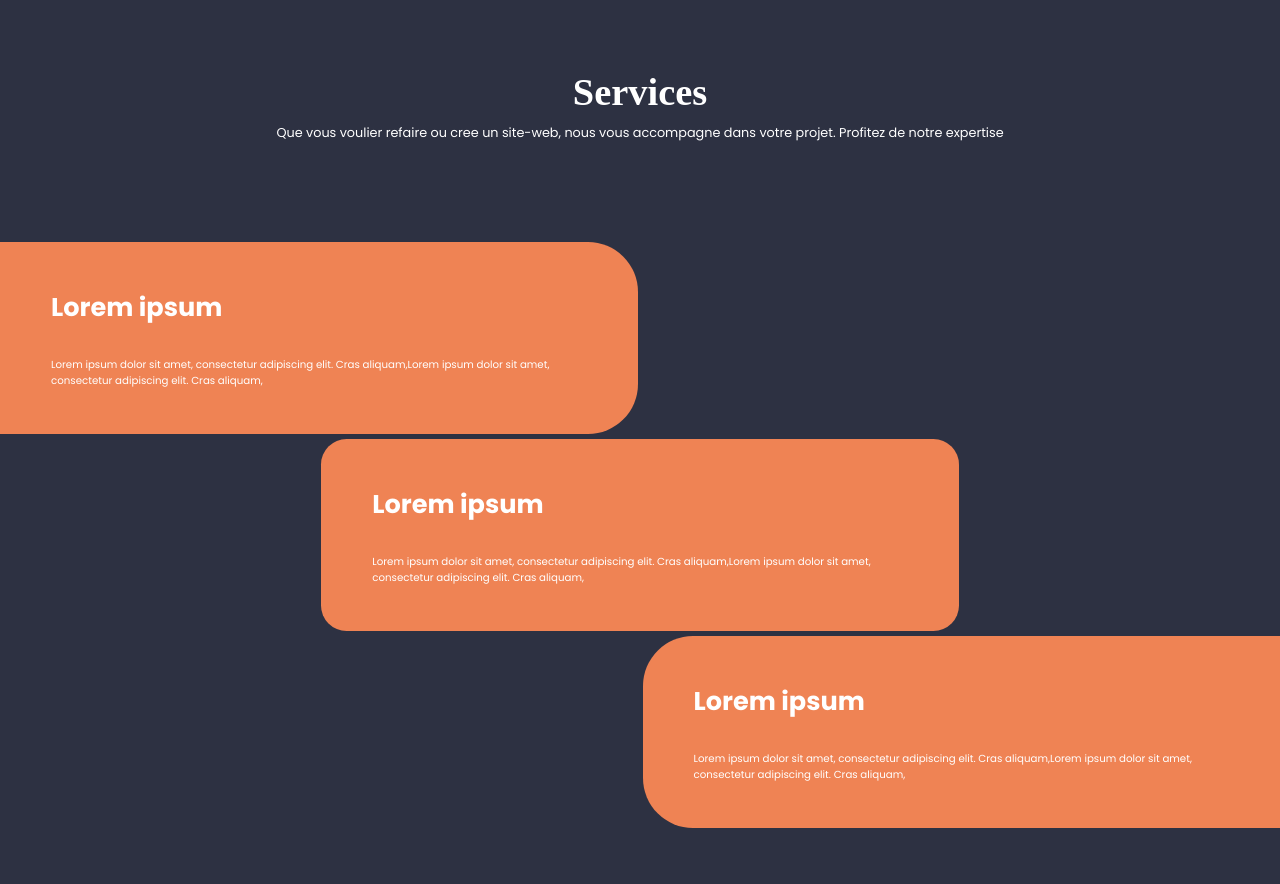
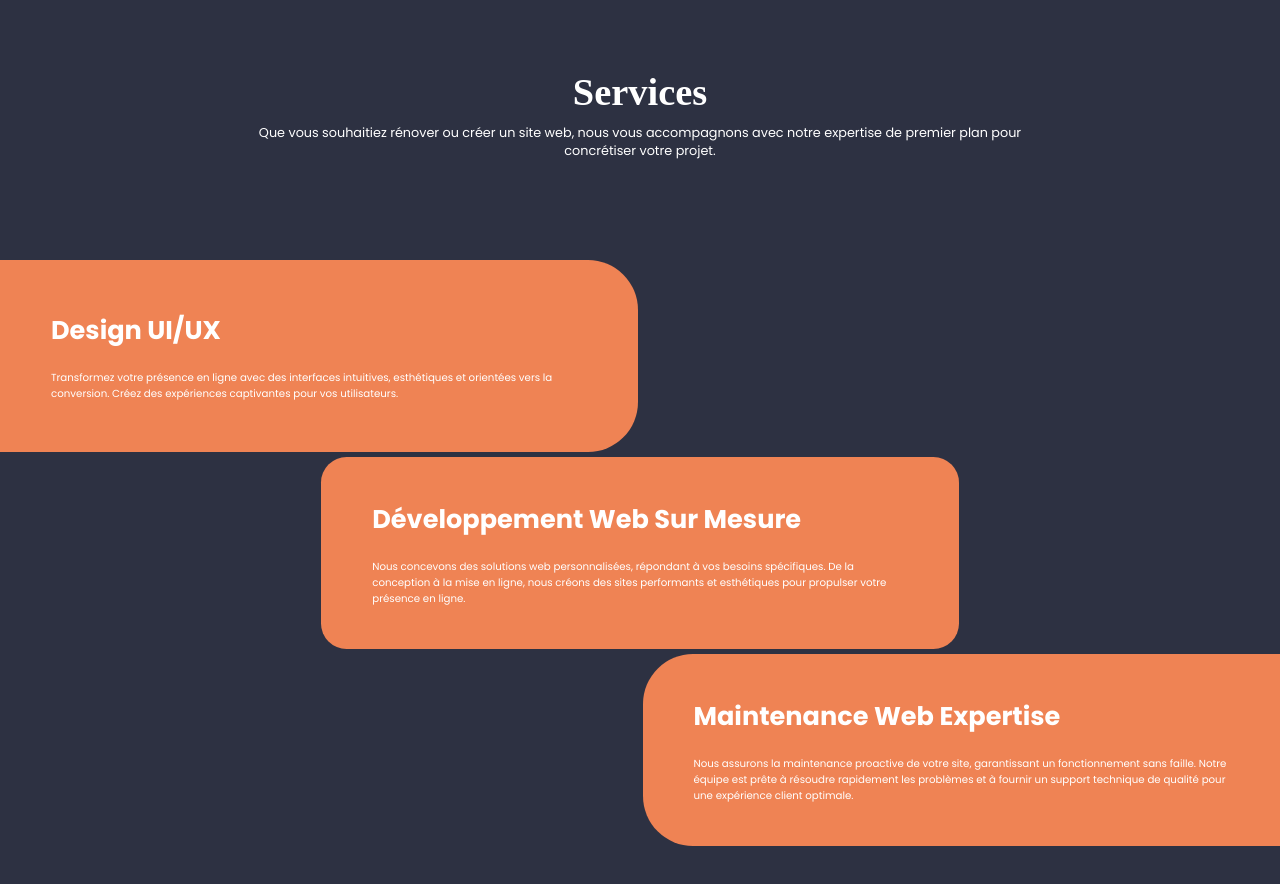
Before and after one commit to Thomasfouquereau/Site-Entreprise, a React (Vite) app in the folder site entreprise/: page / in a window 1280 px wide. Shown: the part 920-1804 px from the top of the page. Built offline with nearby package versions, Linux system fonts and the light colour scheme; a web font is replaced by a local one.

Commit message:
fix Services

```diff
--- a/site entreprise/src/Accueil/Component/Services.jsx
+++ b/site entreprise/src/Accueil/Component/Services.jsx
@@ -25,7 +25,7 @@ const Services__Info = styled.div`
         font-size: 1vw;
         font-weight: 400;
         margin: 0;
-        width: 70%;
+        width: 65%;
         text-align: center;
         font-family: 'Poppins', sans-serif;
     }
@@ -55,14 +55,12 @@ const Services__wrapper__item1 = styled.div`
         h2 {
             font-size: 2vw;
             font-weight: 700;
-
-            margin-bottom: 30px;
+            margin-bottom: 20px;
             margin-top: 0;
         }
         p {
             font-size: 0.8vw;
             font-weight: 400;
-
             margin: 0;
         }
 `
@@ -95,14 +93,12 @@ const Services__wrapper__item4 = styled.div`
         h2 {
             font-size: 2vw;
             font-weight: 700;
-
-            margin-bottom: 30px;
+            margin-bottom: 20px;
             margin-top: 0;
         }
         p {
             font-size: 0.8vw;
             font-weight: 400;
-
             margin: 0;
         }
 `
@@ -135,14 +131,12 @@ const Services__wrapper__item7 = styled.div`
         h2 {
             font-size: 2vw;
             font-weight: 700;
-
-            margin-bottom: 30px;
+            margin-bottom: 20px;
             margin-top: 0;
         }
         p {
             font-size: 0.8vw;
             font-weight: 400;
-
             margin: 0;
         }
 `
@@ -211,37 +205,30 @@ export default function Services() {
             <Services__Info>
                 <h1>Services</h1>
                 <p>
-                    Que vous voulier refaire ou cree un site-web, nous vous
-                    accompagne dans votre projet. Profitez de notre expertise
+                Que vous souhaitiez rénover ou créer un site web, nous vous accompagnons avec notre expertise de premier plan pour concrétiser votre projet.
                 </p>
             </Services__Info>
             <Services__wrapper>
                 <Services__wrapper__item1>
-                    <h2>Lorem ipsum </h2>
+                    <h2>Design UI/UX </h2>
                     <p>
-                        Lorem ipsum dolor sit amet, consectetur adipiscing elit.
-                        Cras aliquam,Lorem ipsum dolor sit amet, consectetur
-                        adipiscing elit. Cras aliquam,
+                    Transformez votre présence en ligne avec des interfaces intuitives, esthétiques et orientées vers la conversion. Créez des expériences captivantes pour vos utilisateurs.
                     </p>
                 </Services__wrapper__item1>
                 <Services__wrapper__item2 ref={item2}></Services__wrapper__item2>
                 <Services__wrapper__item3 ref={item3}></Services__wrapper__item3>
                 <Services__wrapper__item4>
-                    <h2>Lorem ipsum </h2>
+                    <h2>Développement Web Sur Mesure</h2>
                     <p>
-                        Lorem ipsum dolor sit amet, consectetur adipiscing elit.
-                        Cras aliquam,Lorem ipsum dolor sit amet, consectetur
-                        adipiscing elit. Cras aliquam,
+                    Nous concevons des solutions web personnalisées, répondant à vos besoins spécifiques. De la conception à la mise en ligne, nous créons des sites performants et esthétiques pour propulser votre présence en ligne.
                     </p>
                 </Services__wrapper__item4>
                 <Services__wrapper__item5 ref={item5}></Services__wrapper__item5>
                 <Services__wrapper__item6 ref={item6}></Services__wrapper__item6>
                 <Services__wrapper__item7>
-                    <h2>Lorem ipsum </h2>
+                    <h2>Maintenance Web Expertise</h2>
                     <p>
-                        Lorem ipsum dolor sit amet, consectetur adipiscing elit.
-                        Cras aliquam,Lorem ipsum dolor sit amet, consectetur
-                        adipiscing elit. Cras aliquam,
+                    Nous assurons la maintenance proactive de votre site, garantissant un fonctionnement sans faille. Notre équipe est prête à résoudre rapidement les problèmes et à fournir un support technique de qualité pour une expérience client optimale.
                     </p>
                 </Services__wrapper__item7>
             </Services__wrapper>
```
